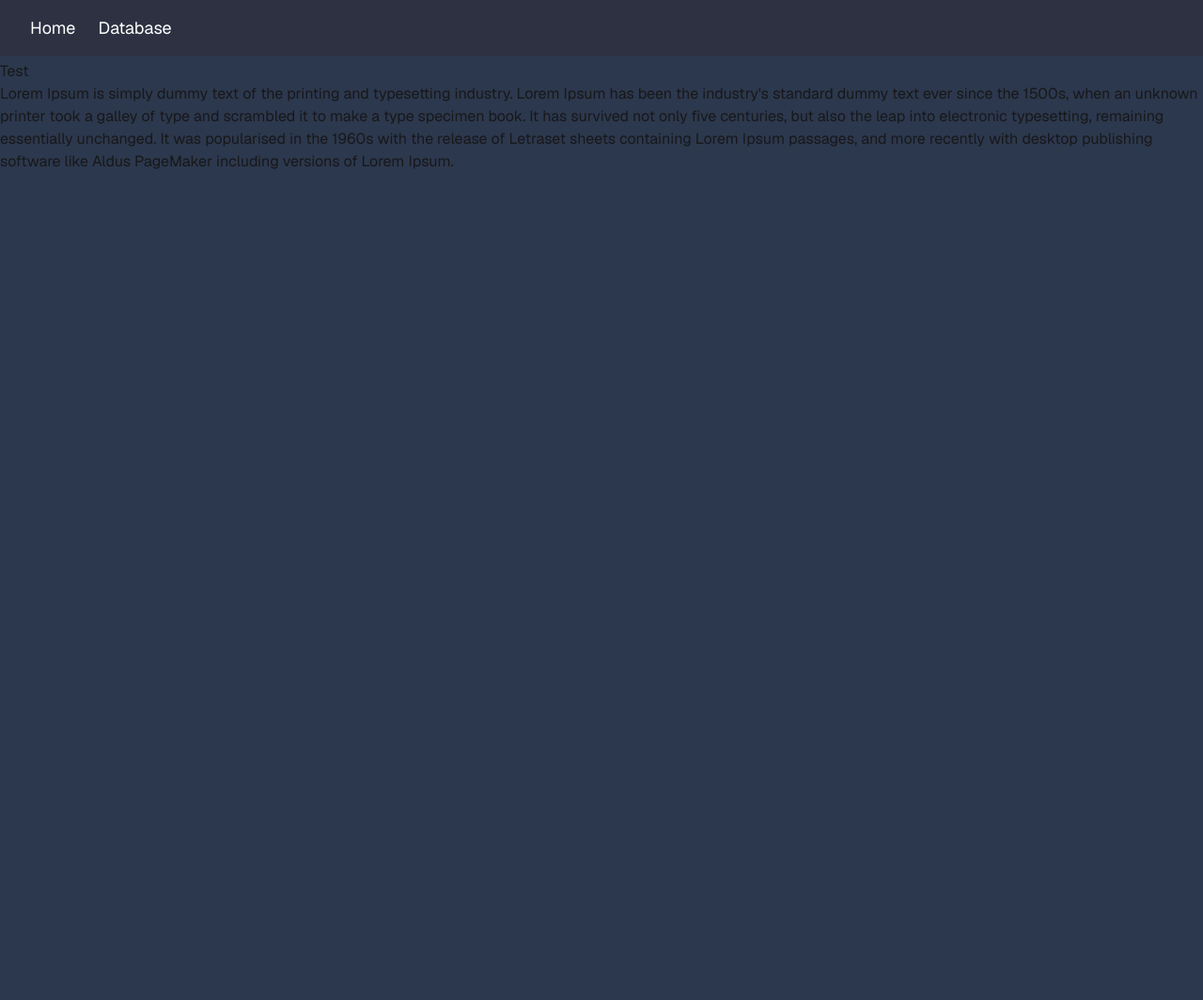
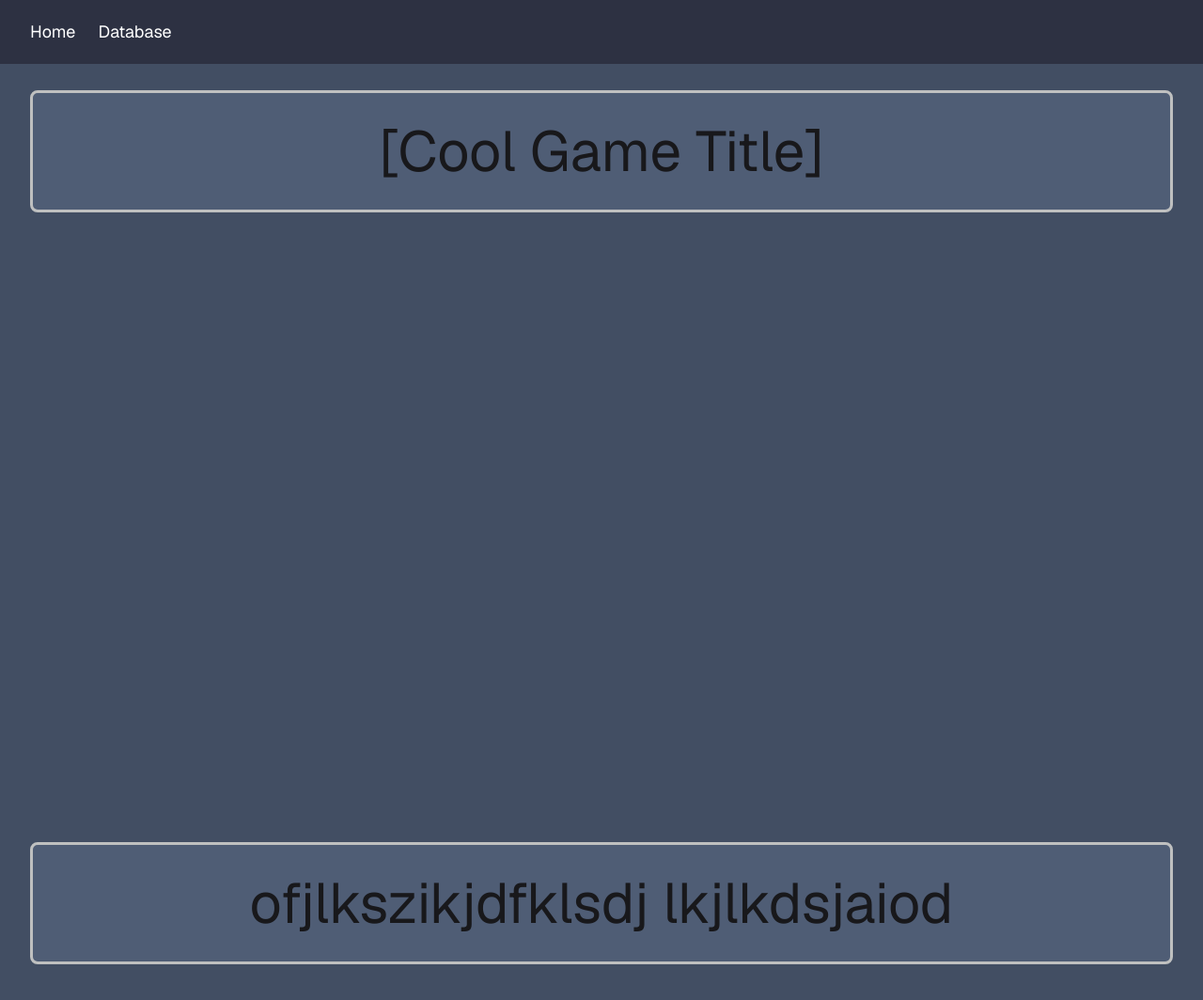
Before and after one commit to FailedToast/quote-guessing, a Next.js app: page / in a window 1280 px wide. Shown: the top 1064 px of the page at 94% size. Before the commit the page ends 800 px from the top, so only its background shows below. Built offline with nearby package versions, Linux system fonts and the light colour scheme.

Commit message:
Added divs for the login page

```diff
--- a/src/app/layout.tsx
+++ b/src/app/layout.tsx
@@ -43,7 +43,7 @@ export default function RootLayout({
 	return (
 		<html className={`${geist.variable} bg-[#2c384dff]`} lang="en">
 			<div className="container py-8">
-				<header className="fixed top-0 bg-[#2D3142] z-50 w-full px-5 py-4 flex justify-between items-center ">
+				<header className="fixed top-0 bg-[#2D3142] z-50 w-full px-5 py-5 flex justify-between items-center ">
 					<div className="text-lg">
 						<Link className="text-white px-3 rounded " href="/">Home</Link>
 
--- a/src/app/page.tsx
+++ b/src/app/page.tsx
@@ -8,8 +8,18 @@ export default function HomePage() {
 			<a className="" target="_blank" href="https://youtu.be/A3iJITlDtLI?si=vneVdD3wxtoMo2fM"
 			style={{color: '#87CEFA'}}>This is A Link to Youtube</a>
 			*/}
-			<h1>Test</h1>
-			<p>Lorem Ipsum is simply dummy text of the printing and typesetting industry. Lorem Ipsum has been the industry's standard dummy text ever since the 1500s, when an unknown printer took a galley of type and scrambled it to make a type specimen book. It has survived not only five centuries, but also the leap into electronic typesetting, remaining essentially unchanged. It was popularised in the 1960s with the release of Letraset sheets containing Lorem Ipsum passages, and more recently with desktop publishing software like Aldus PageMaker including versions of Lorem Ipsum.</p>
+			<div className="bg-[#424e63ff] container p-8 justify-center m-auto min-h-screen">
+				<h1 className="bg-[#4F5D75] px-8 py-8 border-3 border-[#BFC0C0] rounded-lg text-center text-6xl">
+					[Cool Game Title]
+				</h1>
+			</div>
+
+			<div className="bg-[#424e63ff] container p-8 justify-center m-auto min-h-screen">
+				<div className="bg-[#4F5D75] px-8 py-8 border-3 border-[#BFC0C0] rounded-lg text-center text-6xl">
+					ofjlkszikjdfklsdj lkjlkdsjaiod
+				</div>
+			</div>
+
 		</main>
 	);
 }
```
